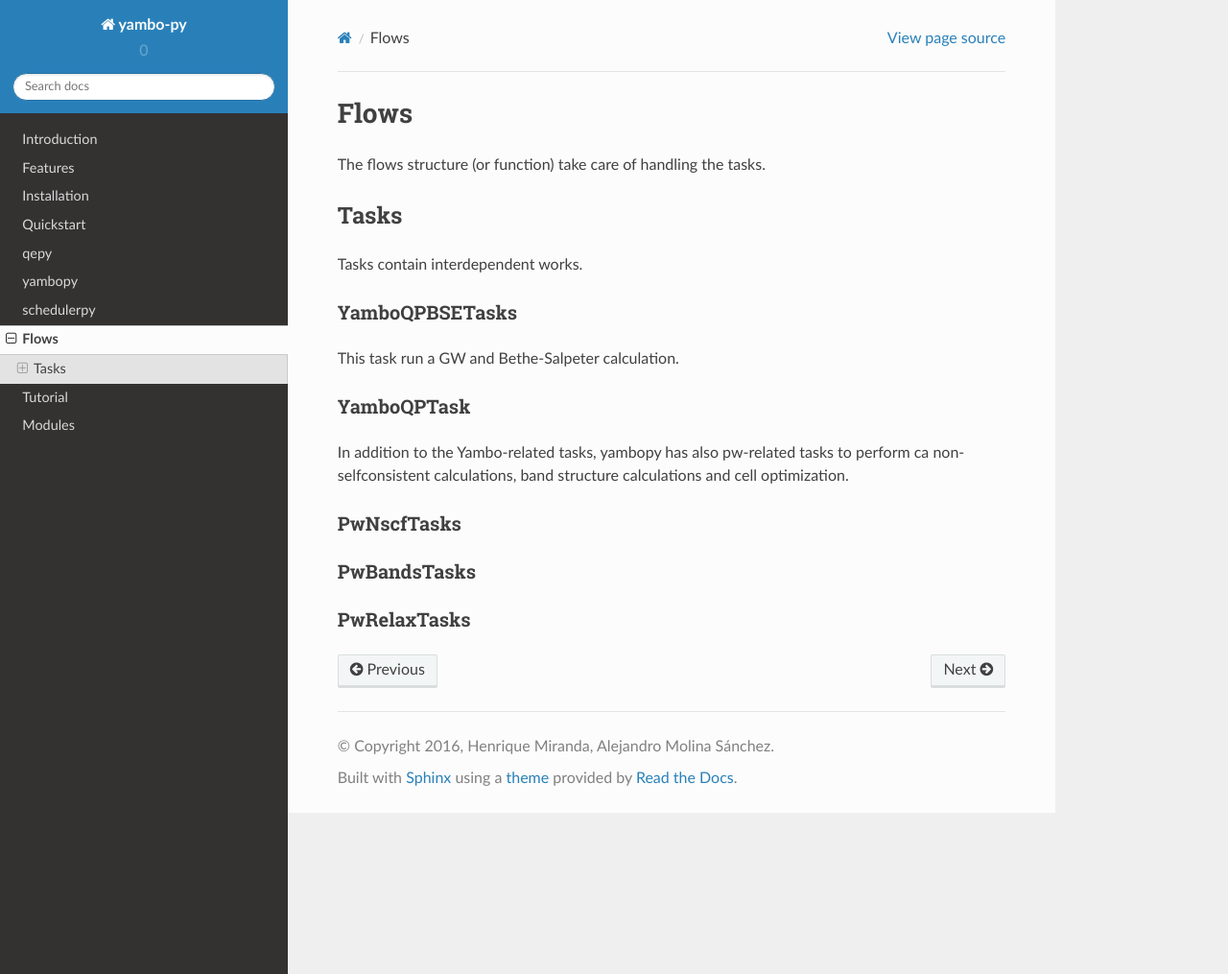
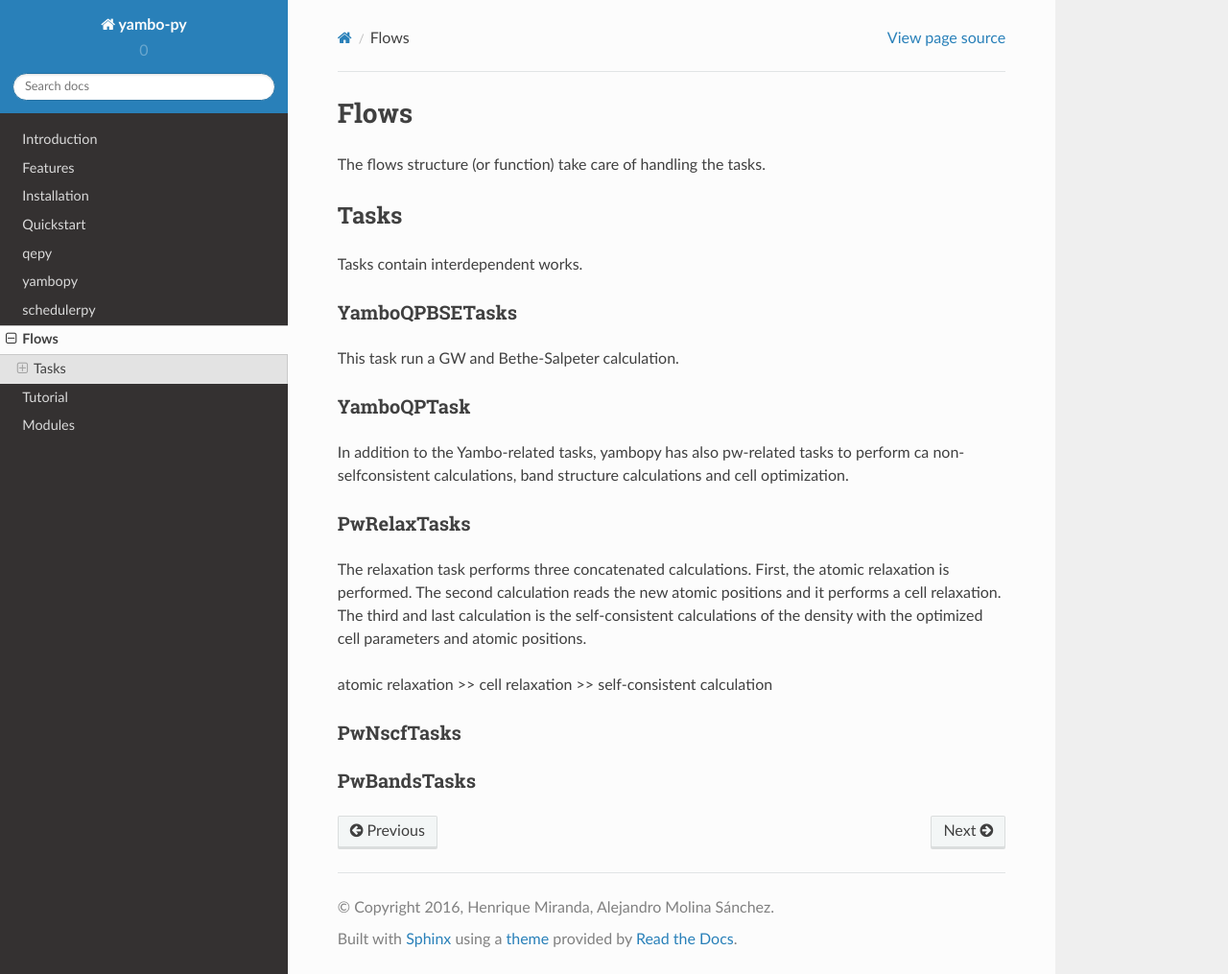
Before and after one commit to yambo-code/yambopy, a Sphinx documentation site: the page built from docs/source/flows.rst, in a window 1280 px wide and 1015 px high. Shown: the whole window at 96% size. Built offline with Sphinx 7.4.7 and the Read the Docs theme 2.0.0, drawn with Linux system fonts in a browser that asks for light colours.

Commit message:
documented relaxation flow

```diff
--- a/docs/source/flows.rst
+++ b/docs/source/flows.rst
@@ -21,11 +21,22 @@ YamboQPTask
 In addition to the Yambo-related tasks, yambopy has also pw-related tasks to perform ca
 non-selfconsistent calculations, band structure calculations and cell optimization.
 
+PwRelaxTasks
+------------
+
+The relaxation task performs three concatenated calculations. First, the atomic relaxation is performed. The second calculation reads the
+new atomic positions and it performs a cell relaxation. The third and last calculation is the self-consistent calculations of the density
+with the optimized cell parameters and atomic positions.
+
+atomic relaxation >> cell relaxation >> self-consistent calculation
+
+
+
 PwNscfTasks
 -----------
 
+
+
+
 PwBandsTasks
 ------------
-
-PwRelaxTasks
-------------
```
